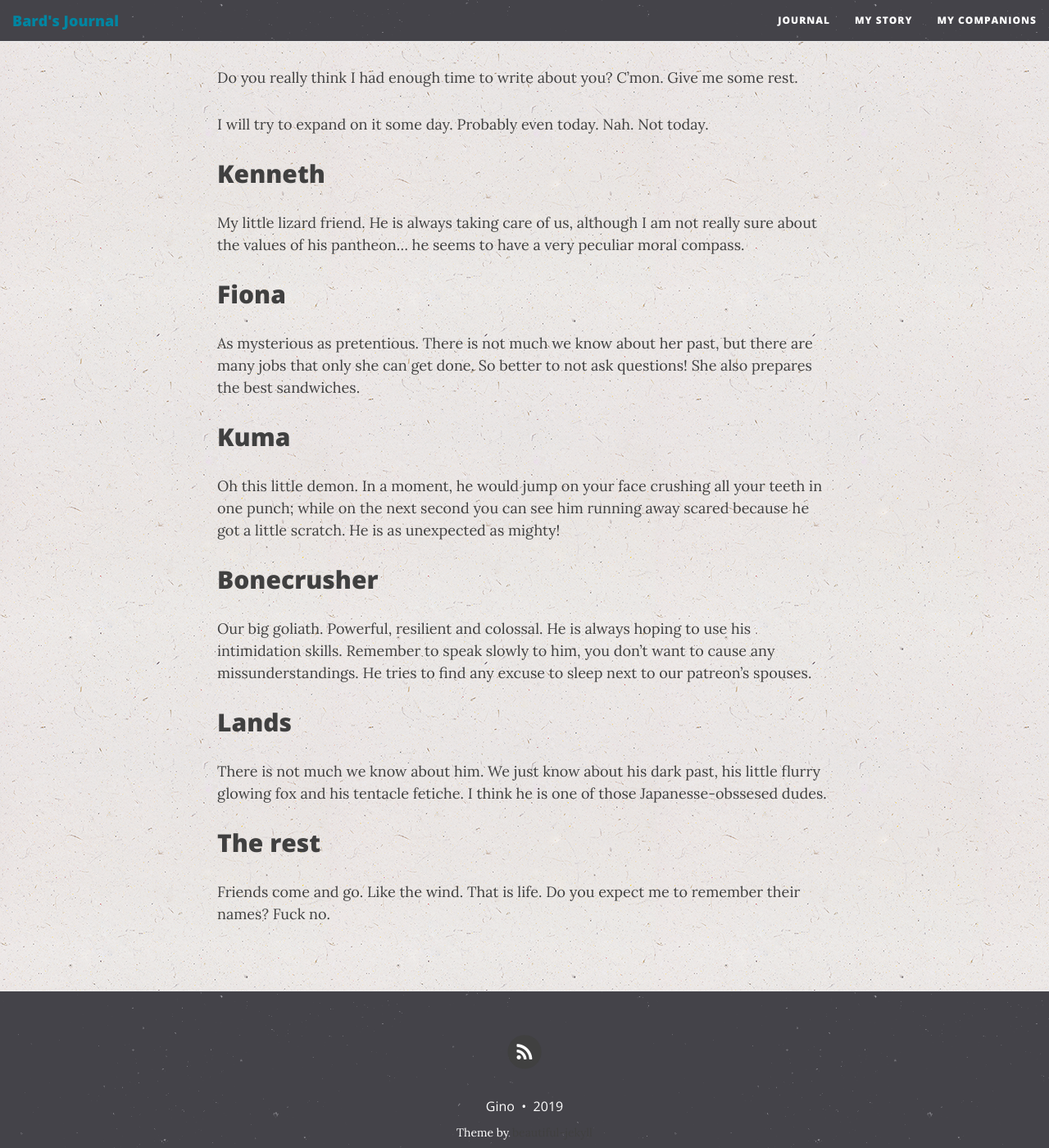
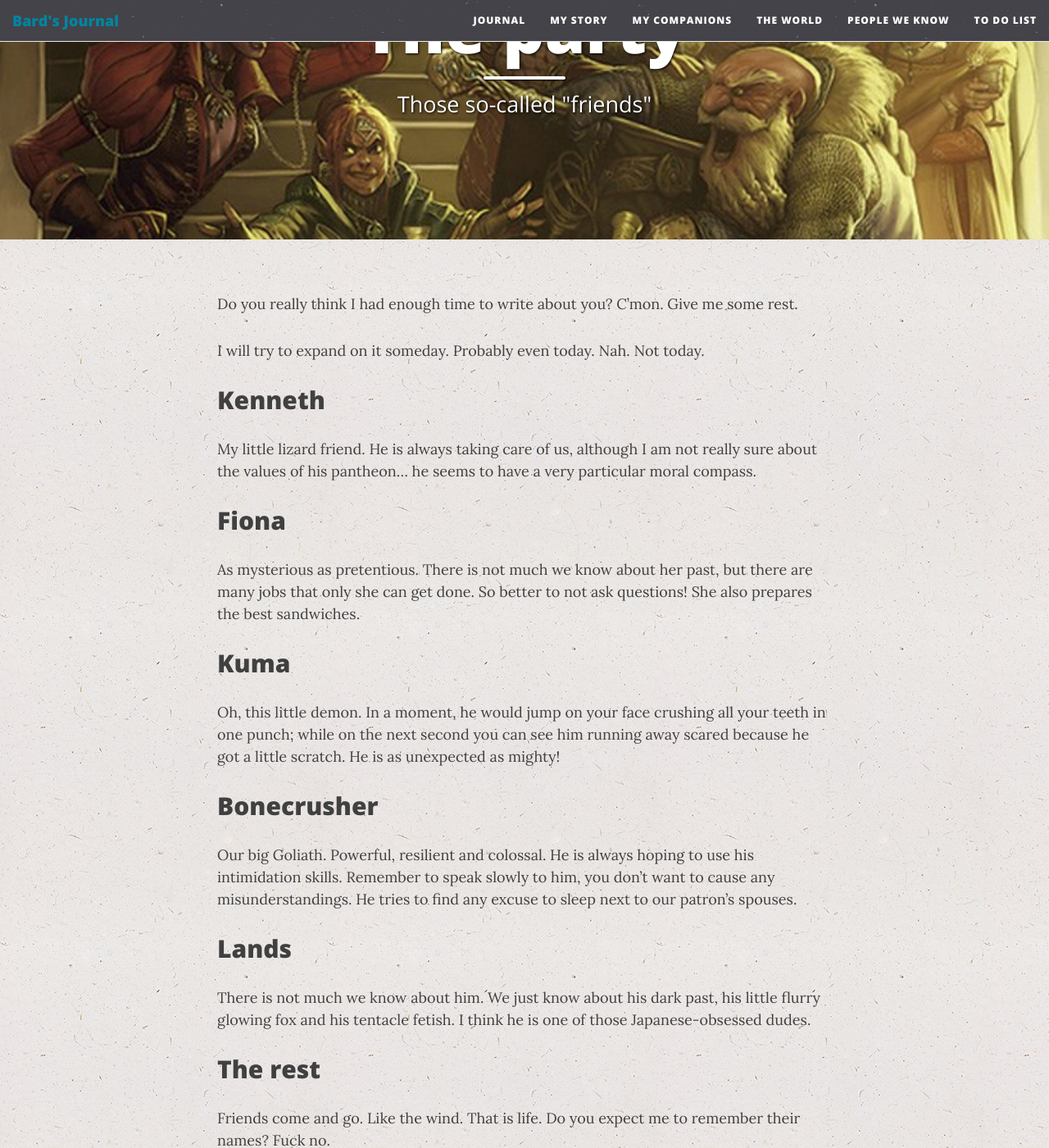
Before and after one commit to GinoGalotti/guildgazette, a Jekyll site: the page built from party.md, in a window 1280 px wide and 1400 px high, scrolled down 251 px. Shown: the whole window at 82% size. Built offline with Jekyll 4.4.1, drawn with Linux system fonts in a browser that asks for light colours; nearby versions of some CDN libraries.

```diff
--- a/_config.yml
+++ b/_config.yml
@@ -26,6 +26,9 @@ navbar-links:
   Journal: ""
   My story: "aboutme"
   My companions: "party"
+  The world: "world"
+  People we know: "people"
+  To Do List: "quests"
   #Subscribe: "subscribe"
   #Home: ""
   #About Me: "aboutme"
--- a/party.md
+++ b/party.md
@@ -1,17 +1,17 @@
 ---
 layout: page
 title: The party
-subtitle: Those so called "friends"
-# Add some way to receive notifications when a new email happens
+subtitle: Those so-called "friends"
+bigimg: /img/party-table.jpg
 ---
 
 Do you really think I had enough time to write about you? C'mon. Give me some rest.
 
-I will try to expand on it some day. Probably even today. Nah. Not today.
+I will try to expand on it someday. Probably even today. Nah. Not today.
 
 ## Kenneth
 
-My little lizard friend. He is always taking care of us, although I am not really sure about the values of his pantheon... he seems to have a very peculiar moral compass.
+My little lizard friend. He is always taking care of us, although I am not really sure about the values of his pantheon... he seems to have a very particular moral compass.
 
 ## Fiona
 
@@ -19,15 +19,15 @@ As mysterious as pretentious. There is not much we know about her past, but ther
 
 ## Kuma
 
-Oh this little demon. In a moment, he would jump on your face crushing all your teeth in one punch; while on the next second you can see him running away scared because he got a little scratch. He is as unexpected as mighty!
+Oh, this little demon. In a moment, he would jump on your face crushing all your teeth in one punch; while on the next second you can see him running away scared because he got a little scratch. He is as unexpected as mighty!
 
 ## Bonecrusher
 
-Our big goliath. Powerful, resilient and colossal. He is always hoping to use his intimidation skills. Remember to speak slowly to him, you don't want to cause any missunderstandings. He tries to find any excuse to sleep next to our patreon's spouses.
+Our big Goliath. Powerful, resilient and colossal. He is always hoping to use his intimidation skills. Remember to speak slowly to him, you don't want to cause any misunderstandings. He tries to find any excuse to sleep next to our patron's spouses.
 
 ## Lands
 
-There is not much we know about him. We just know about his dark past, his little flurry glowing fox and his tentacle fetiche. I think he is one of those Japanesse-obssesed dudes.
+There is not much we know about him. We just know about his dark past, his little flurry glowing fox and his tentacle fetish. I think he is one of those Japanese-obsessed dudes.
 
 ## The rest
 
```
Also changed, not shown: _posts/2019-01-23-a-day-in-the-cave.md (+5 -5 lines), people.md (added, +24 -0 lines), quests.md (added, +21 -0 lines), world.md (added, +17 -0 lines), img/deadoralive.jpg (added), img/party-table.jpg (added), img/questlog.png (added).
